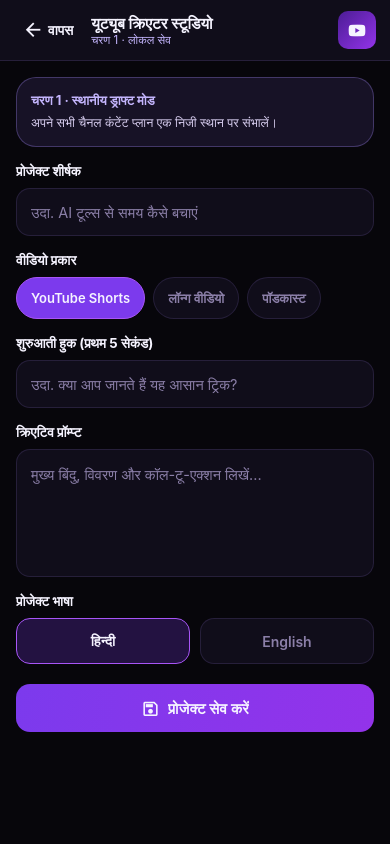
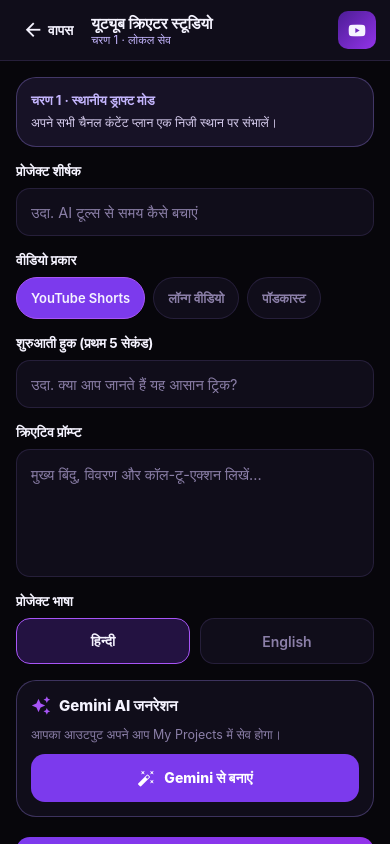
Before and after one commit to sanjeevsharma15396-jpg/Tukku-creation-, a React Native app in the folder mobile/: screen /YouTubeCreatorStudio in a window 390 px wide. Built offline with nearby package versions, Linux system fonts and the light colour scheme; no server answers.

Commit message:
Connect youtube-studio studio to Gemini generation

```diff
--- a/mobile/src/screens/tools/YouTubeCreatorStudioScreen.tsx
+++ b/mobile/src/screens/tools/YouTubeCreatorStudioScreen.tsx
@@ -1,3 +1,4 @@
+import { AIGenerationPanel } from '../../components/AIGenerationPanel';
 import React, { useEffect, useState } from 'react';
 import { RouteProp, useNavigation, useRoute } from '@react-navigation/native';
 import { NativeStackNavigationProp } from '@react-navigation/native-stack';
@@ -112,6 +113,7 @@ export const YouTubeCreatorStudioScreen: React.FC = () => {
         value={outputLanguage}
         onChange={setOutputLanguage}
       />
+      <AIGenerationPanel toolId="youtube-studio" prompt={prompt} language={outputLanguage} />
     </ToolStudioLayout>
   );
 };
```
